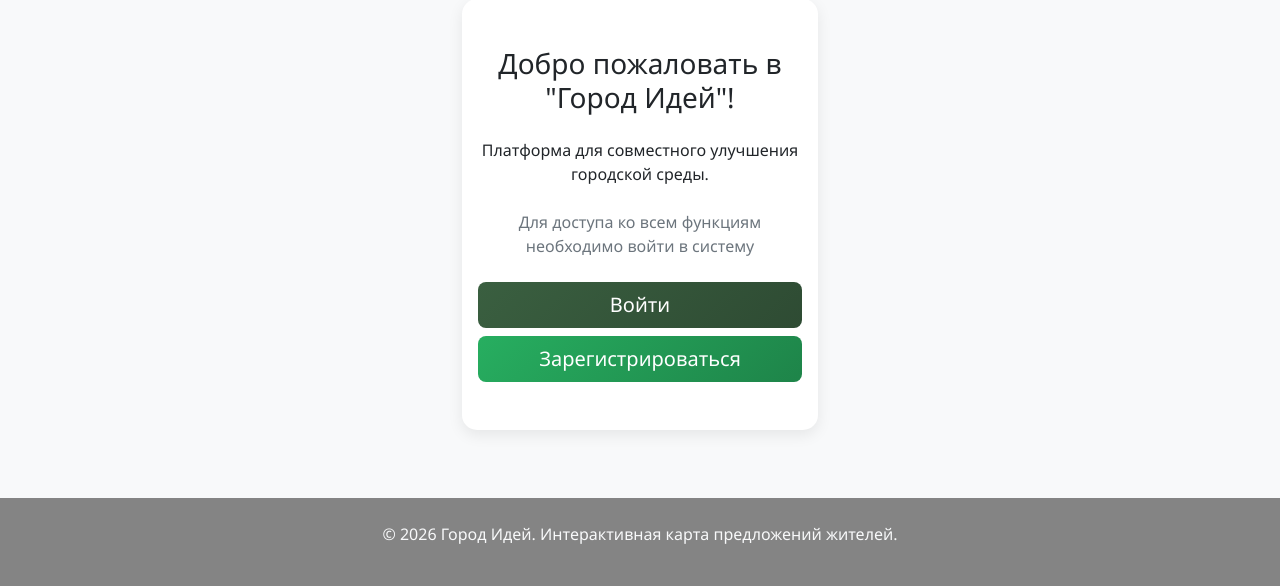
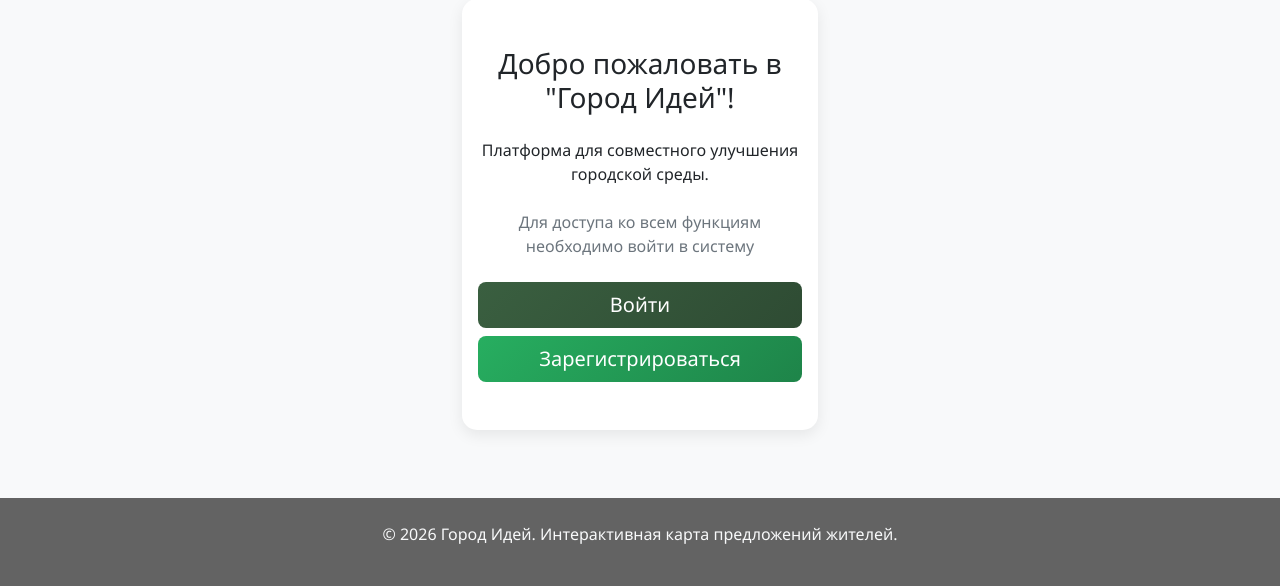
Before and after one commit to AgentOfKall/GorodIdeiy, a Flask app: page / in a window 1280 px wide. Shown: the part 256-842 px from the top of the page. Run offline with Flask 3, Linux system fonts and the light colour scheme; data comes from the database, SQL or seed files in the repository.

Commit message:
Update style.css

```diff
--- a/static/css/style.css
+++ b/static/css/style.css
@@ -250,7 +250,7 @@ body {
 /* Футер */
 footer {
     margin-top: auto;
-    background: linear-gradient(135deg, #848484 0%, #848484 100%);
+    background: linear-gradient(135deg, #636363 0%, #636363 100%);
     color: white;
 }
 
```
